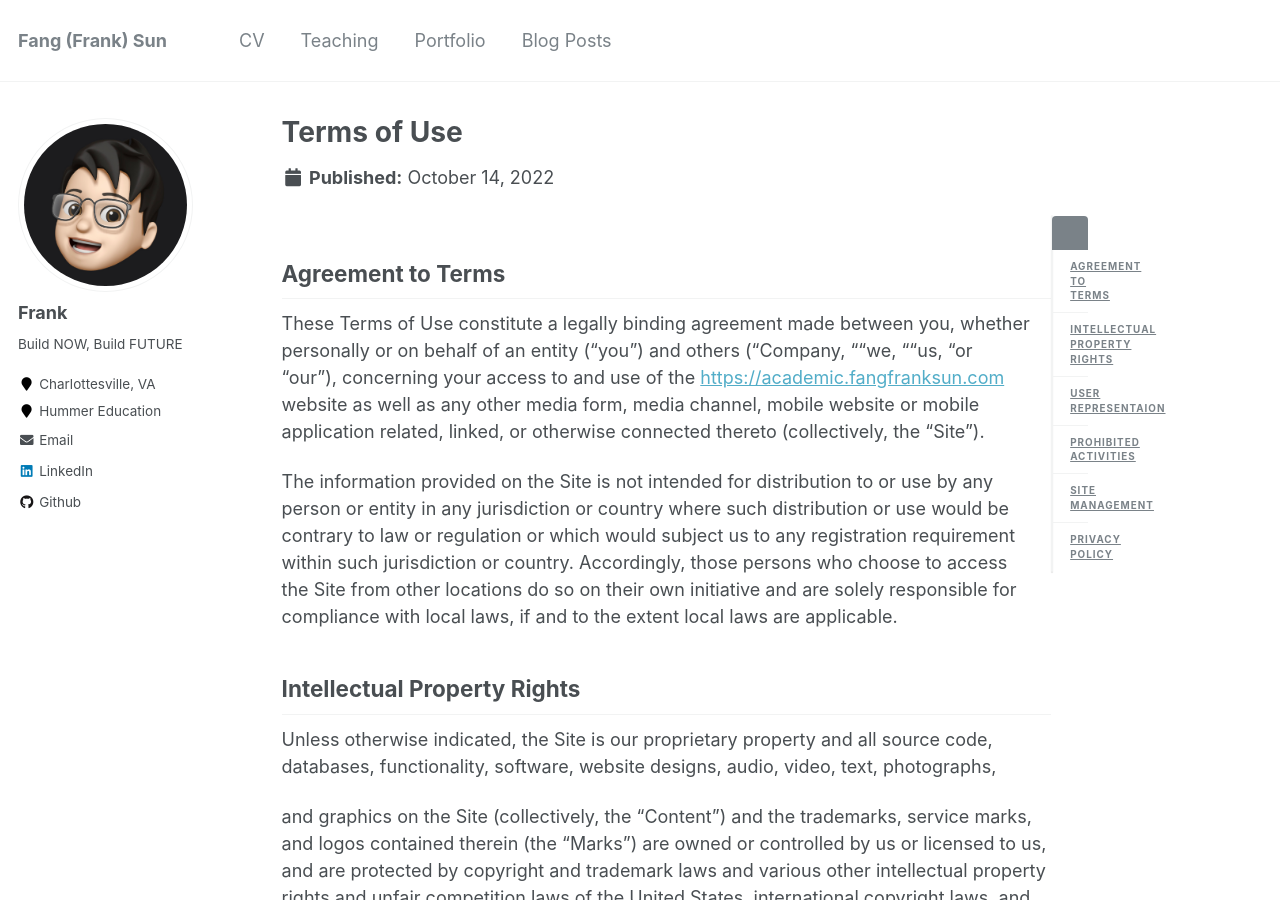
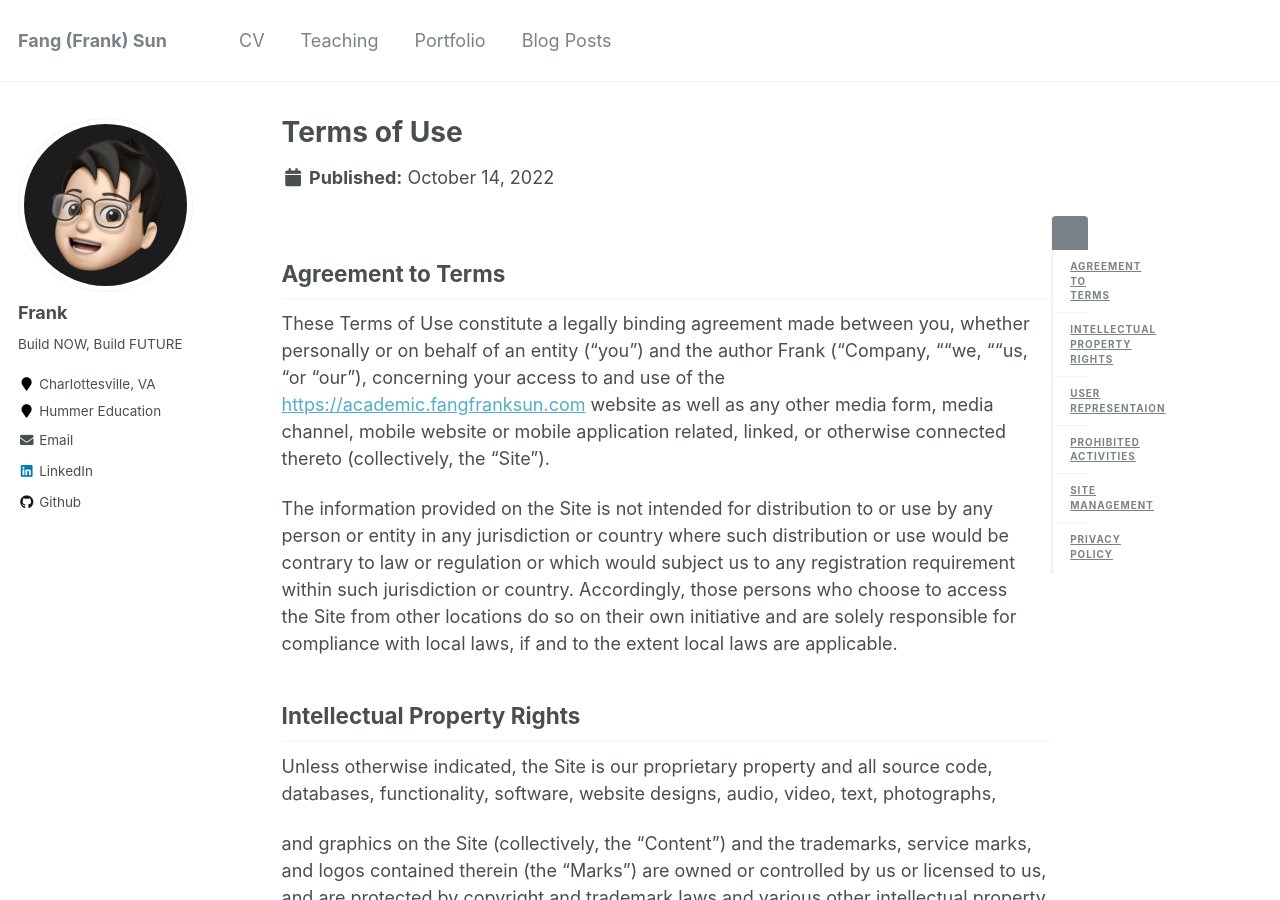
Before and after one commit to FangFrankSun/AcademicPage, a Jekyll site: the page built from _pages/terms.md, in a window 1280 px wide and 900 px high. Built offline with Jekyll 4.4.1, drawn with Linux system fonts in a browser that asks for light colours.

Commit message:
Update terms.md

```diff
--- a/_pages/terms.md
+++ b/_pages/terms.md
@@ -9,7 +9,7 @@ modified: 2022-10-14
 
 ## Agreement to Terms
 
-These Terms of Use constitute a legally binding agreement made between you, whether personally or on behalf of an entity  ("you") and others ("Company, ""we, ""us, "or "our"), concerning your access to and use of the [https://academic.fangfranksun.com](https://academic.fangfranksun.com) website as well as any other media form, media channel, mobile website or mobile application related, linked, or otherwise connected thereto  (collectively, the "Site").
+These Terms of Use constitute a legally binding agreement made between you, whether personally or on behalf of an entity  ("you") and the author Frank ("Company, ""we, ""us, "or "our"), concerning your access to and use of the [https://academic.fangfranksun.com](https://academic.fangfranksun.com) website as well as any other media form, media channel, mobile website or mobile application related, linked, or otherwise connected thereto  (collectively, the "Site").
 
 The information provided on the Site is not intended for distribution to or use by any person or entity in any jurisdiction or country where such distribution or use would be contrary to law or regulation or which would subject us to any registration requirement within such jurisdiction or country. Accordingly, those persons who choose to access the Site from other locations do so on their own initiative and are solely responsible for compliance with local laws, if and to the extent local laws are applicable.
 
```
